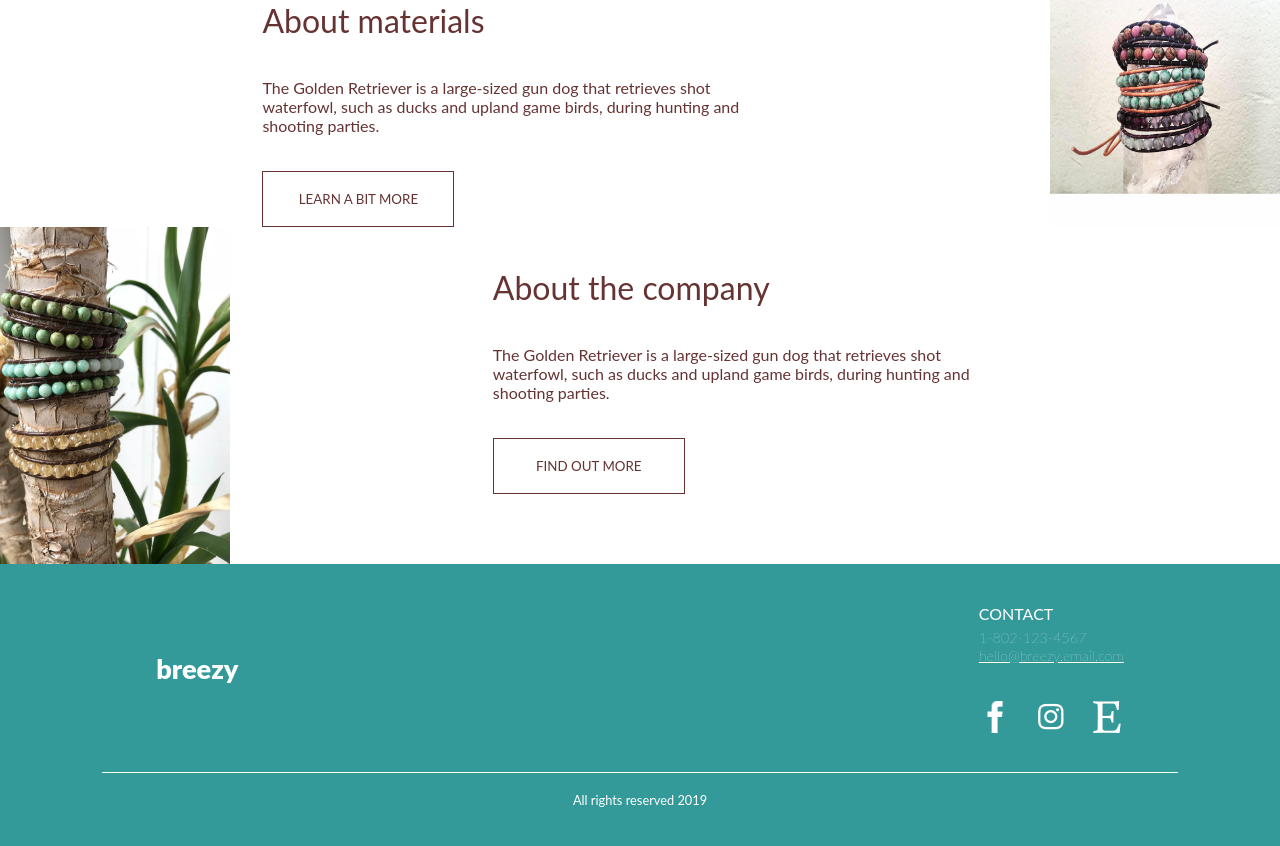
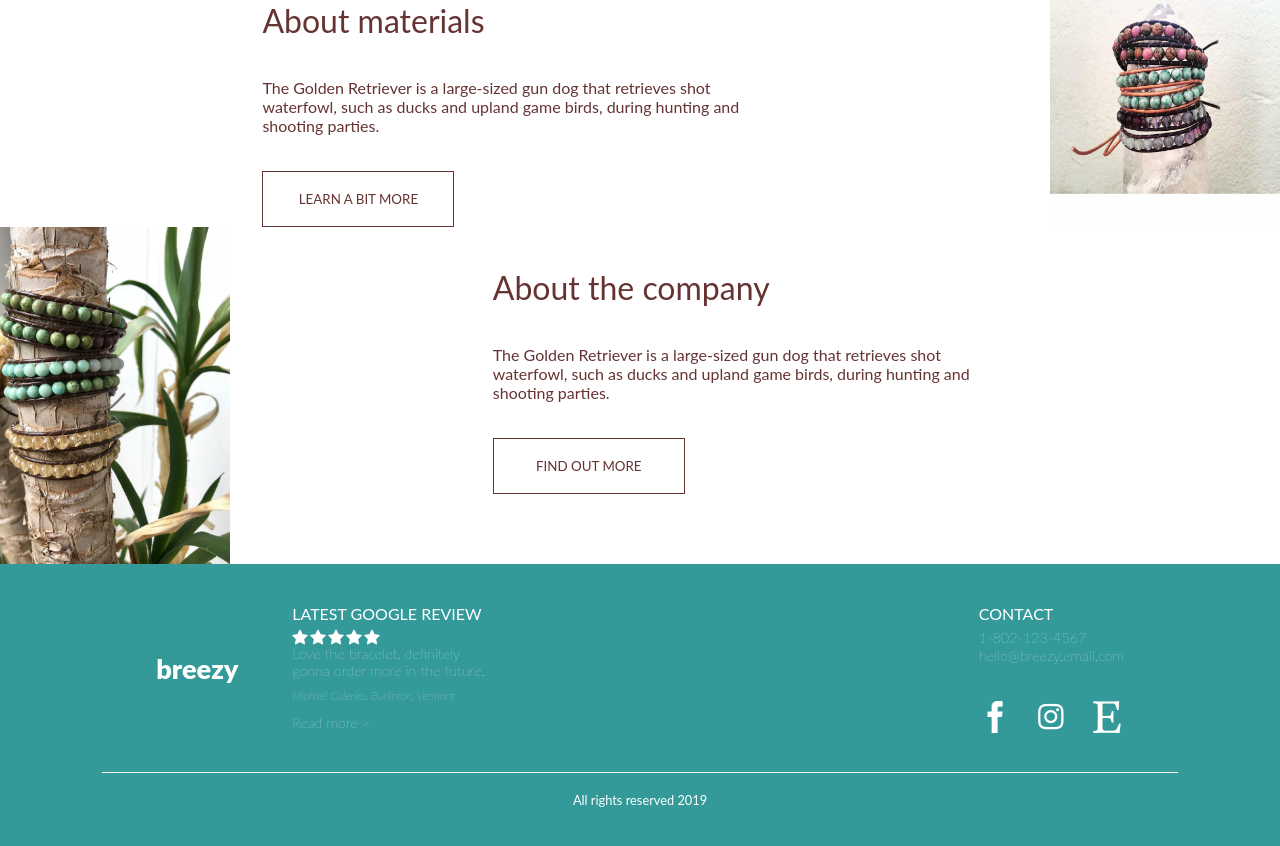
Before and after one commit to mgulenko/breezy, a React (Create React App) app in the folder breezy-v1/: page / in a window 1280 px wide. Shown: the part 1983-2829 px from the top of the page. Built offline with nearby package versions, Linux system fonts and the light colour scheme.

Commit message:
Finished footer section.

```diff
--- a/breezy-v1/src/shared_components/footer/FooterComponent.css
+++ b/breezy-v1/src/shared_components/footer/FooterComponent.css
@@ -16,6 +16,37 @@
     margin-left: 5%;
 }
 
+.footerReviewSectionContainer
+{
+    display : flex;
+    flex-direction: column;
+    justify-content: center;
+    text-align: left;
+    height: inherit;
+    width: 13rem;
+    margin-left: 5%;
+}
+
+.footerSectionReviewHeader
+{
+    margin-bottom:6px;
+}
+
+.footerSectionReviewAuthor
+{
+    font-size: 0.7em;
+    font-weight: 100;
+    font-style: italic;
+    margin-top: 4%;
+}
+
+.footerSectionRating
+{
+    display: flex;
+    flex-direction: row;
+    justify-content: flex-start;
+}
+
 .footerContactInfoContainer
 {
     display : flex;
@@ -27,7 +58,7 @@
     margin-right: 5%;
 }
 
-.footerSectioHeader
+.footerSectionContactHeader
 {
     margin-bottom:6px;
 }
--- a/breezy-v1/src/shared_components/footer/FooterComponent.js
+++ b/breezy-v1/src/shared_components/footer/FooterComponent.js
@@ -2,6 +2,8 @@ import React from 'react';
 import { Palette, companyLogo, Orientation } from '../../Definitions';
 import './FooterComponent.css'
 import SocialMediaBar from '../SocialMediaBarComponent';
+import ImgRating from '../../res/icons/rating-icon.png'
+
 const footerComponent = (props)=>
 {
     //container additional styles
@@ -15,6 +17,7 @@ const footerComponent = (props)=>
     const styleText =
     {
         color: Palette.OnPrimaryColor,
+        textDecoration: 'none',
     }
 
     const styleBorder =
@@ -22,13 +25,16 @@ const footerComponent = (props)=>
         borderColor: Palette.OnPrimaryColor,
     }
 
+    const reviewSection = generateReviewSection();
+
     //generate component
     return (
         <div style ={styleContainer}>
             <div className="footerContainer" style={styleBorder}>
                 <div className="footerLogo">{companyLogo()}</div>
+                {reviewSection}
                 <div className="footerContactInfoContainer" style ={styleText}>
-                    <div className="footerSectioHeader">CONTACT</div>
+                    <div className="footerSectionContactHeader">CONTACT</div>
                     <div className="footerSectionItem">1-802-123-4567</div>
                     <a className="footerSectionItem" href="mailto: hello@breezy.email.com" style={styleText}>hello@breezy.email.com</a>
                     <div className="footerSectionSocialMedia">
@@ -42,4 +48,67 @@ const footerComponent = (props)=>
     );
 }
 
+const generateReviewSection = () =>
+{
+    const review   = requestReview();
+    const rating   = review.rating;
+    const comment  = review.comment;
+    const author   = review.author;
+    const location = review.location;
+
+    // Define styles for the read more link
+    const styleReadMore =
+    {
+        color: Palette.OnPrimaryColor,
+        textDecoration: 'none',
+        marginTop : '6%',
+    };
+
+    //define styles for the rating visualisation sections (starts)
+    const styleRating =
+    {
+        width: '1rem',
+        height: '1rem',
+        marginRight: '2px',
+    }
+
+    //generate amount of starts we need to display basaed on the raitn vale
+    const ratingVisual = [];
+    for(let i =0; i < rating; i++)
+    {
+        ratingVisual.push( <img src={ImgRating}  style = {styleRating} alt=""/>);
+    }
+
+    //finally geerate the section
+    return(
+        <div className="footerReviewSectionContainer">
+            <div className="footerSectionReviewHeader">LATEST GOOGLE REVIEW</div>
+            <div className="footerSectionRating">
+               {ratingVisual}
+            </div>
+            <div className="footerSectionItem">{comment}</div>
+            <div className="footerSectionReviewAuthor">{author + ', ' + location}</div>
+            <a href="" className="footerSectionItem" style = {styleReadMore}>Read more ></a>
+        </div>
+    );
+}
+
+const requestReview = () =>
+{
+    return getTestReview();
+}
+
+const getTestReview = () =>
+{
+    const review =
+    {
+        rating    : 5,
+        comment   : "Love the bracelet, definitely gonna order more in the future.",
+        author    : "Michael Gulenko",
+        location  : "Burlinton, Vermont"
+    }
+
+    return review;
+}
+
 export default footerComponent;
```
Also changed, not shown: breezy-v1/src/res/icons/rating-icon.png (renamed from breezy-v1/src/res/icons/star-icon.png).
